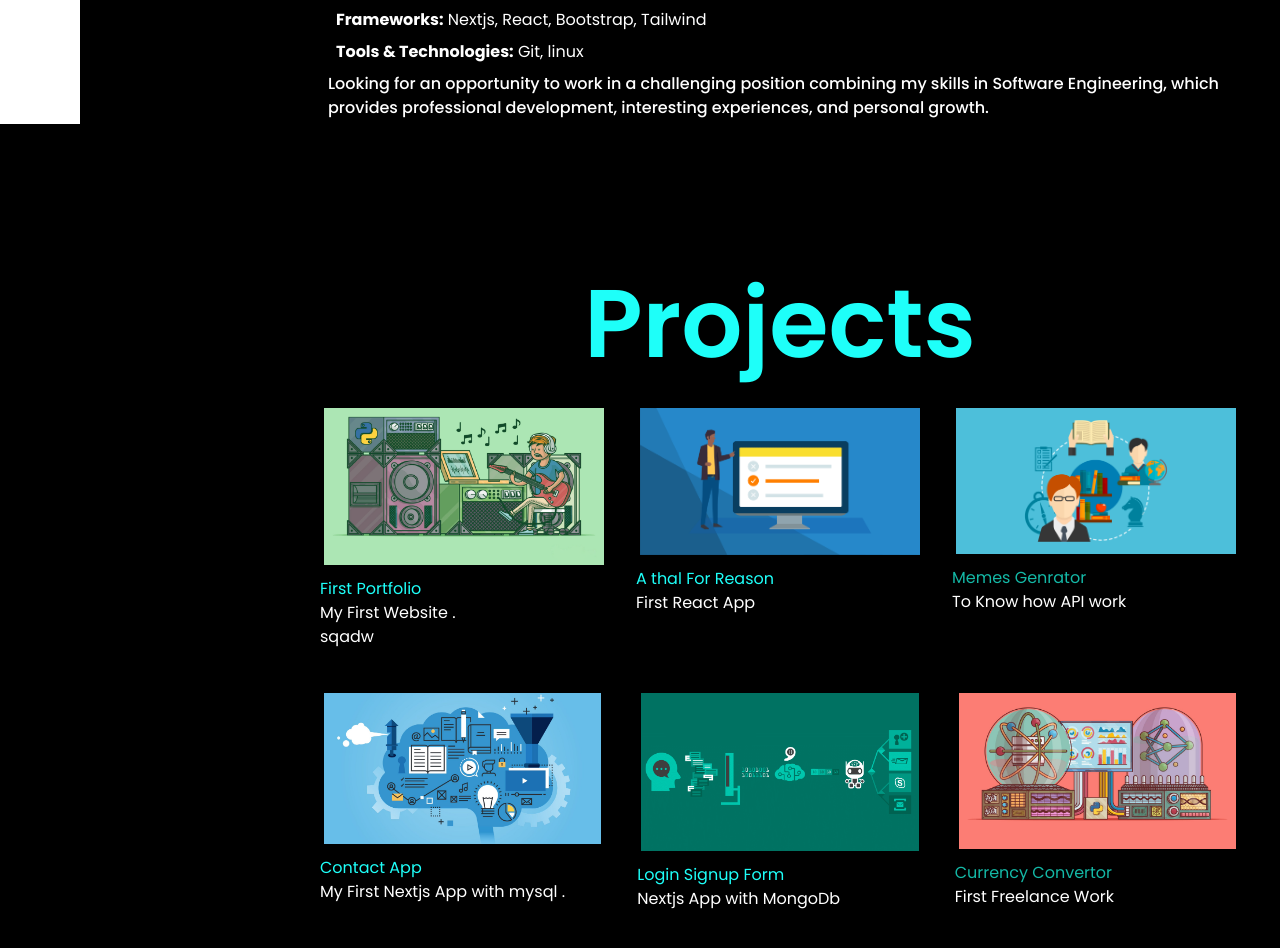
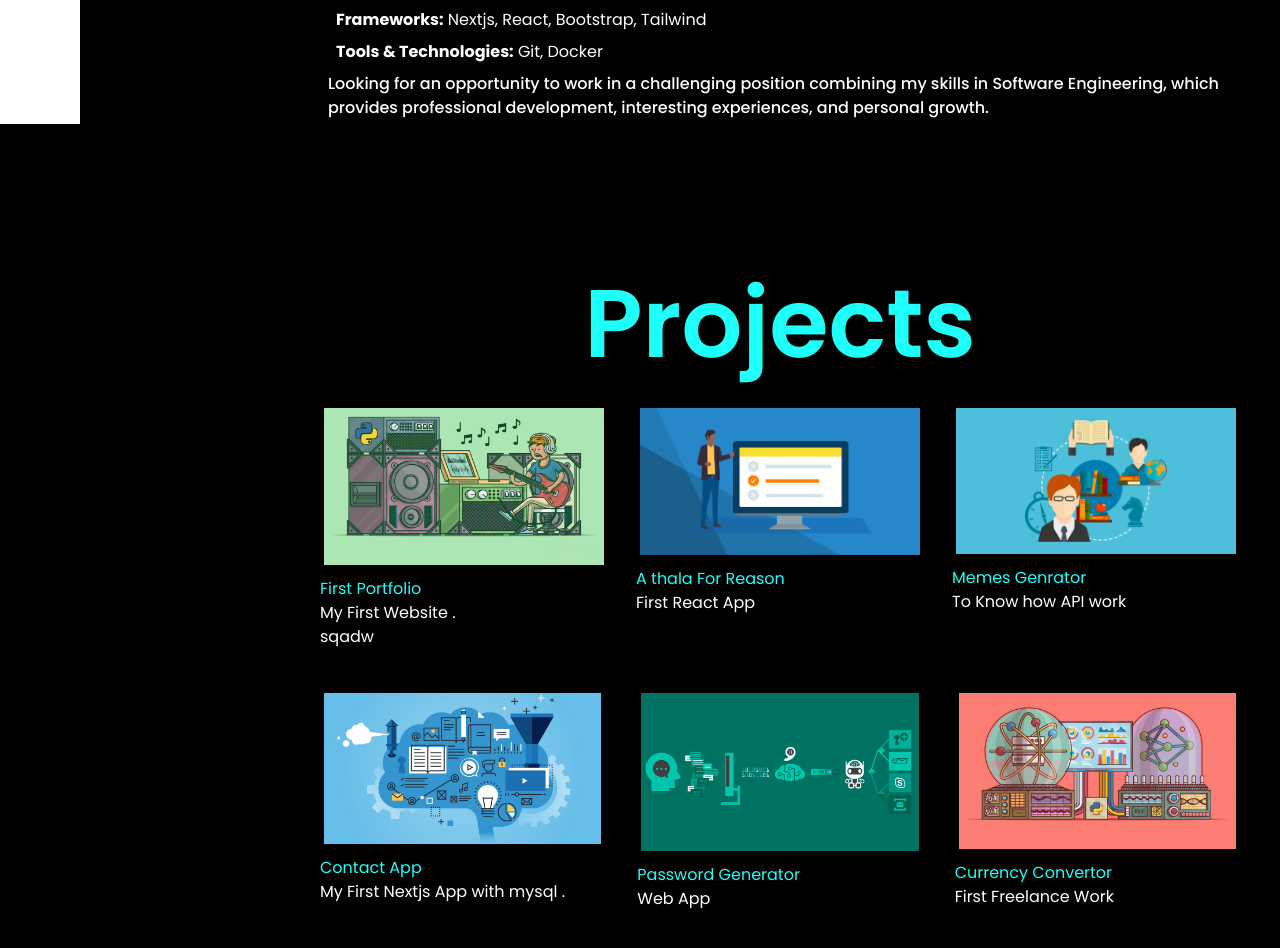
Before and after one commit to Devdeep8/Devdeeppportfolio, a Next.js app: page / in a window 1280 px wide. Shown: the part 1372-2320 px from the top of the page. Built offline with nearby package versions, Linux system fonts and the light colour scheme.

Commit message:
some minor change

```diff
--- a/components/About.jsx
+++ b/components/About.jsx
@@ -22,7 +22,7 @@ const About = ({  }) => {
           I am a Computer Science 1st-year Student at IPS Academy Indore. I enjoy problem-solving and coding. Always strive to bring 100% to the work I do.
         </p>
         <p>
-          I have worked on technologies like  NextJS, React, Veu, HTML5, CSS, JavaScript currently. I have created many Projects which helped me strengthen my experience in Python, Flask, and Django.
+          I have worked on technologies like  NextJS, React, Veu, HTML5, CSS, JavaScript currently. I have created many Projects which helped me strengthen my experience in Javascript, NextJS, and Nodejs.
         </p>
         <p>
           I am passionate about developing complex applications that solve real-world problems impacting millions of users.
@@ -31,7 +31,7 @@ const About = ({  }) => {
           <li className=' p-1'><b>Languages:</b> JavaScript, HTML/CSS </li>
           <li className=' p-1'><b>Databases:</b> MySQL, MongoDB , Postgrsql</li>
           <li className=' p-1'><b>Frameworks:</b> Nextjs, React, Bootstrap, Tailwind </li>
-          <li className=' p-1'><b>Tools & Technologies:</b> Git, linux</li>
+          <li className=' p-1'><b>Tools & Technologies:</b> Git, Docker</li>
         </ul>
         <p className=' font-medium'>
           Looking for an opportunity to work in a challenging position combining my skills in Software Engineering, which provides professional development, interesting experiences, and personal growth.
--- a/components/Projects.jsx
+++ b/components/Projects.jsx
@@ -72,7 +72,7 @@ const Projects = ({}) => {
                     darkMode ? "text-teal-500 brightness-150" : ""
                   } hover:underline `}
                 >
-                  A thal For Reason
+                  A thala For Reason
                 </span>
                 <p className={`${darkMode ? "text-white" : ""}`}>
                   First React App
@@ -107,7 +107,7 @@ const Projects = ({}) => {
             <div className="card-content">
               <span
                 className={` ${
-                  darkMode ? "text-teal-500" : ""
+                  darkMode ? "text-teal-500 brightness-150" : ""
                 } hover:underline`}
               >
                 Memes Genrator
@@ -162,7 +162,7 @@ const Projects = ({}) => {
 
         <Link
           target="_blank"
-          href={"https://github.com/Devdeep8/thalaforreason"}
+          href={"https://passwordchange.vercel.app/"}
           className=" "
         >
           <div className={` ${darkMode ? " text-white" : "bg-white"}`}>
@@ -181,10 +181,10 @@ const Projects = ({}) => {
                   darkMode ? "text-teal-500 brightness-150" : ""
                 } hover:underline `}
               >
-                Login Signup Form
+                Password Generator
               </span>
               <p className={`${darkMode ? "text-white" : ""}`}>
-                Nextjs App with  MongoDb
+                Web App
               </p>
             </div>
             <div
@@ -199,7 +199,7 @@ const Projects = ({}) => {
 
         <Link
           target="_blank"
-          href={"https://github.com/Devdeep8/currencyconertor"}
+          href={"https://currencyconertor.vercel.app/"}
         >
           <div className={` ${darkMode ? " text-white" : "bg-white"}`}>
             <div className="card-image waves-effect waves-block waves-light">
@@ -214,7 +214,7 @@ const Projects = ({}) => {
             <div className="card-content">
               <span
                 className={` ${
-                  darkMode ? "text-teal-500" : ""
+                  darkMode ? "text-teal-500 brightness-150" : ""
                 } hover:underline`}
               >
                 Currency Convertor
```
